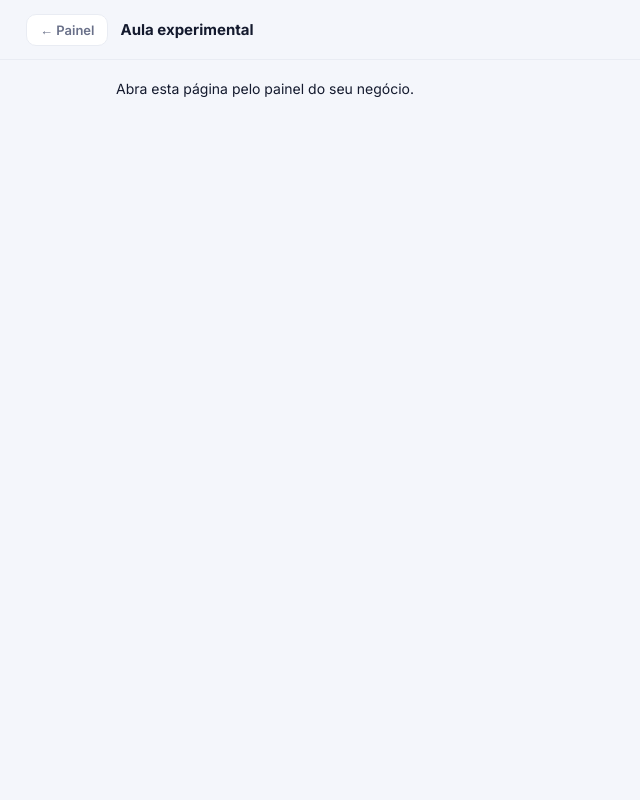
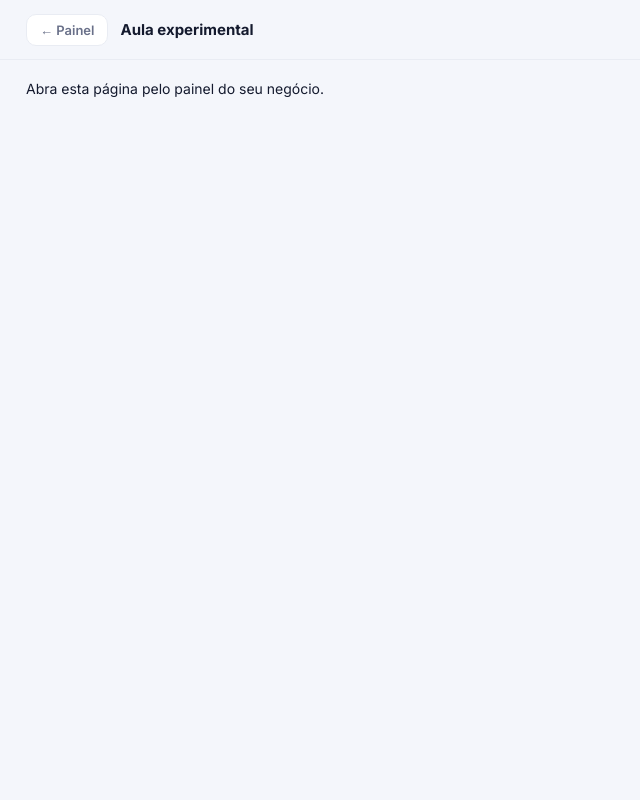
Before and after one commit to admrisedesign-branding/capta, a plain HTML site: page aula-experimental.html in a window 1280 px wide. Shown: the whole page, without its empty margins (0-640 px from the left). Drawn offline with Linux system fonts and the light colour scheme.

Commit message:
Update aula-experimental.html

```diff
--- a/aula-experimental.html
+++ b/aula-experimental.html
@@ -28,7 +28,7 @@ button,select,input,textarea{font-family:inherit}button{cursor:pointer}
 .btn.g{background:var(--card);color:var(--muted);border:1px solid var(--line)}
 .btn.v{background:var(--verde)} .btn.a{background:var(--morno)} .btn.x{background:var(--faint)}
 .btn:disabled{opacity:.5;cursor:default}
-.wrap{padding:20px 26px 48px;max-width:1100px;margin:0 auto}
+.wrap{padding:20px 26px 48px}
 .kpis{display:flex;gap:10px;flex-wrap:wrap;margin-bottom:16px}
 .kpi{background:var(--card);border:1px solid var(--line);border-radius:12px;padding:10px 14px;box-shadow:var(--shadow);min-width:130px}
 .kpi .l{font-size:11.5px;color:var(--muted);font-weight:600}.kpi .v{font-size:20px;font-weight:800;margin-top:2px}
```
